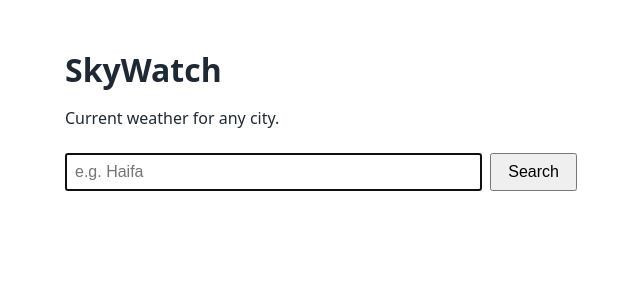
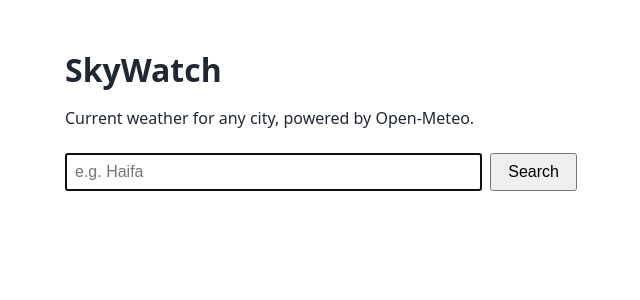
Before and after one commit to AmirWeiser/Speedata-DevOps-Engineer-Home-Assignment---Amir-Weiser, a Flask app: page / in a window 1280 px wide. Shown: the top 300 px of the page, without its empty margins (319-959 px from the left). Run offline with Flask 3, Linux system fonts and the light colour scheme.

Commit message:
feat(frontend): credit Open-Meteo in the page subtitle
Co-Authored-By: Claude Opus 5.5 <noreply@anthropic.com>

```diff
--- a/app/frontend/templates/index.html
+++ b/app/frontend/templates/index.html
@@ -19,7 +19,7 @@
 </head>
 <body>
   <h1>SkyWatch</h1>
-  <p>Current weather for any city.</p>
+  <p>Current weather for any city, powered by Open-Meteo.</p>
 
   <form method="get" action="/">
     <input name="city" placeholder="e.g. Haifa" value="{{ city or '' }}" maxlength="100" required autofocus>
```
